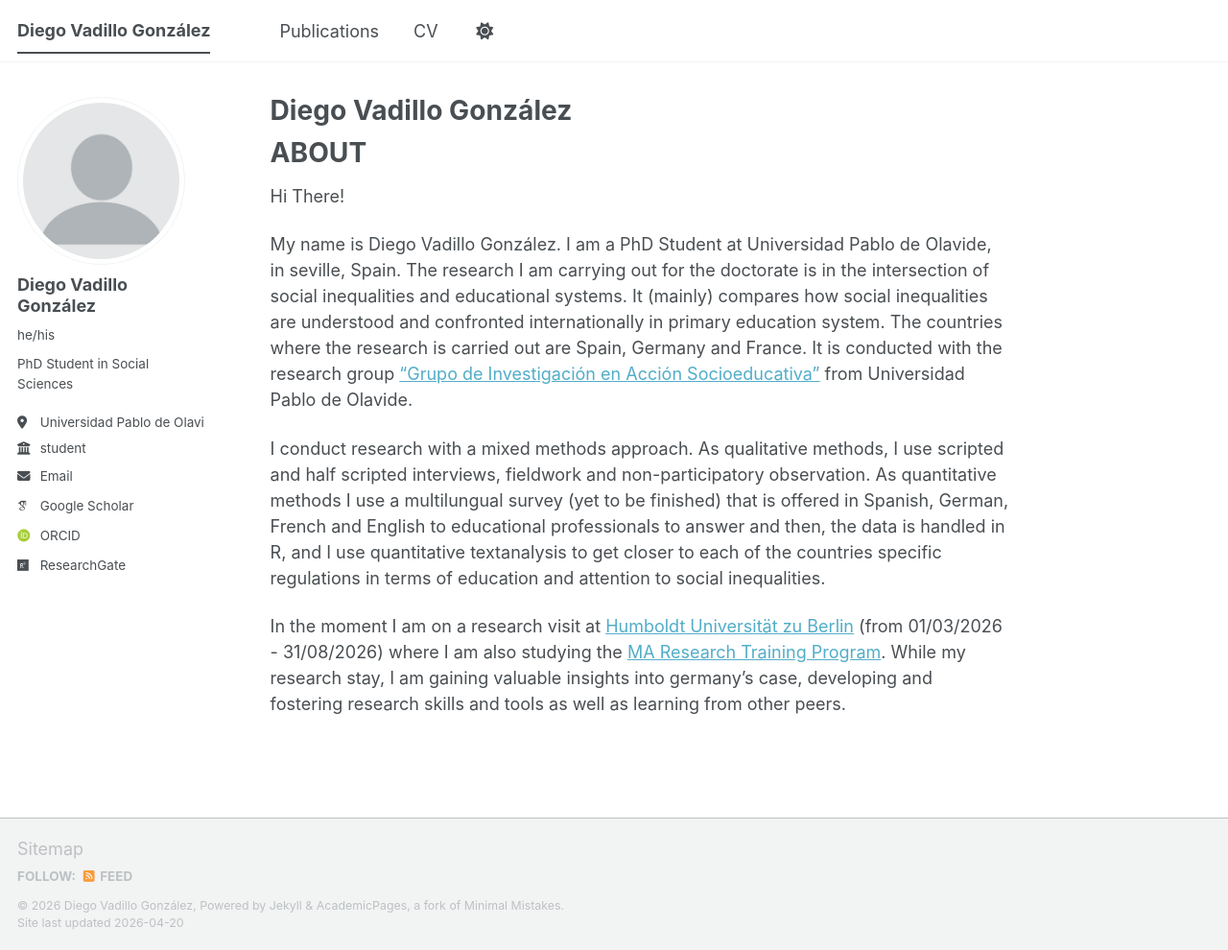
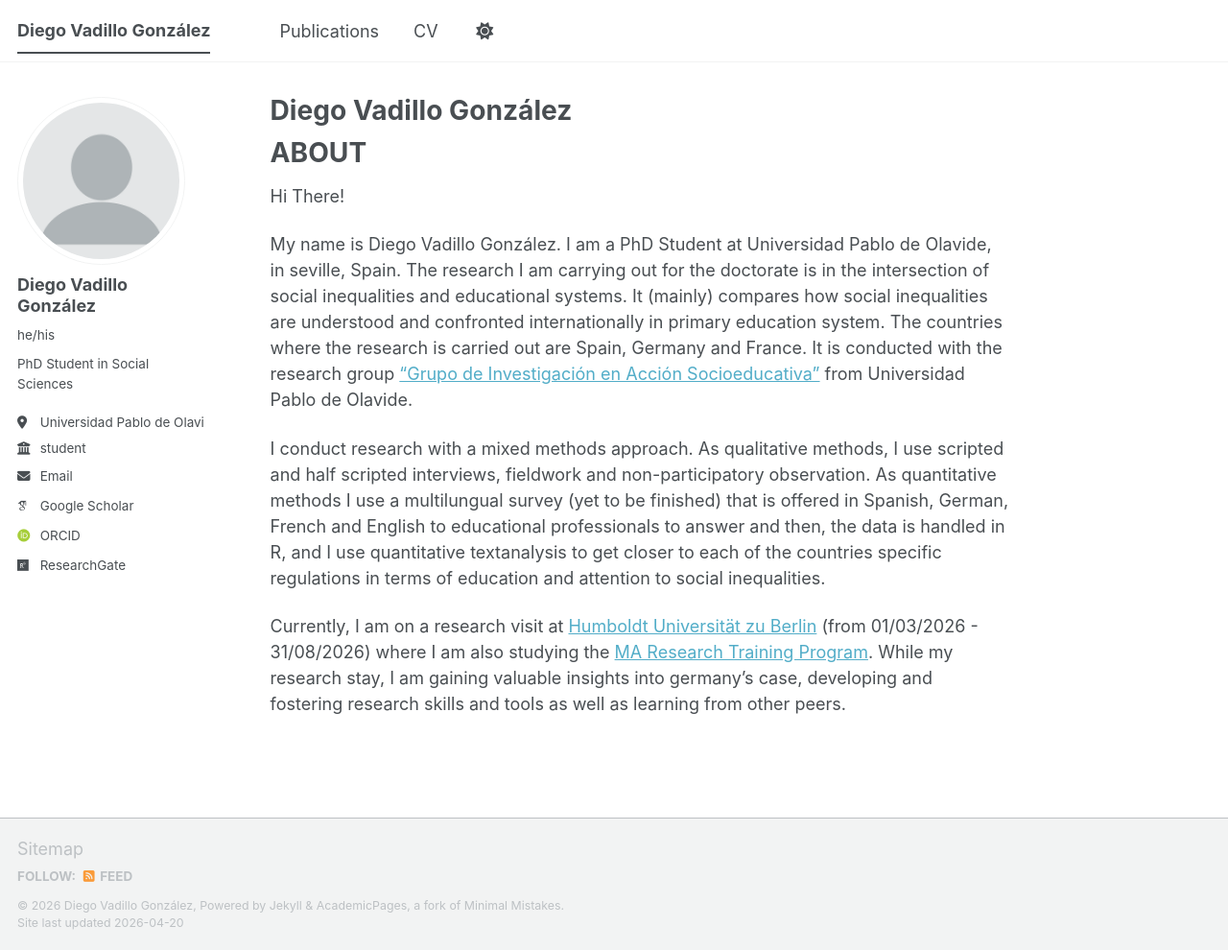
Before and after one commit to diegovadillogonzalez/diegovadillogonzalez.github.io, a Jekyll site: the page built from _pages/about.md, in a window 1280 px wide and 990 px high. Shown: the whole window at 96% size. Built offline with Jekyll 4.4.1, drawn with Linux system fonts in a browser that asks for light colours; some web fonts are replaced; a script bundle is joined from its source files by our own code; library files that are not in the unit come from our copies.

Commit message:
Update about.md

```diff
--- a/_pages/about.md
+++ b/_pages/about.md
@@ -15,4 +15,4 @@ My name is Diego Vadillo González. I am a PhD Student at Universidad Pablo de O
 
 I conduct research with a mixed methods approach. As qualitative methods, I use scripted and half scripted interviews, fieldwork and non-participatory observation. As quantitative methods I use a multilungual survey (yet to be finished) that is offered in Spanish, German, French and English to educational professionals to answer and then, the data is handled in R, and I use quantitative textanalysis to get closer to each of the countries specific regulations in terms of education and attention to social inequalities.
 
-In the moment I am on a research visit at [Humboldt Universität zu Berlin](https://www.hu-berlin.de/en) (from 01/03/2026 - 31/08/2026) where I am also studying the [MA Research Training Program](https://www.sowi.hu-berlin.de/de/studium/studiengaenge/masterstudiengaenge/martp). While my research stay, I am gaining valuable insights into germany's case, developing and fostering research skills and tools as well as learning from other peers.
+Currently, I am on a research visit at [Humboldt Universität zu Berlin](https://www.hu-berlin.de/en) (from 01/03/2026 - 31/08/2026) where I am also studying the [MA Research Training Program](https://www.sowi.hu-berlin.de/de/studium/studiengaenge/masterstudiengaenge/martp). While my research stay, I am gaining valuable insights into germany's case, developing and fostering research skills and tools as well as learning from other peers.
```
